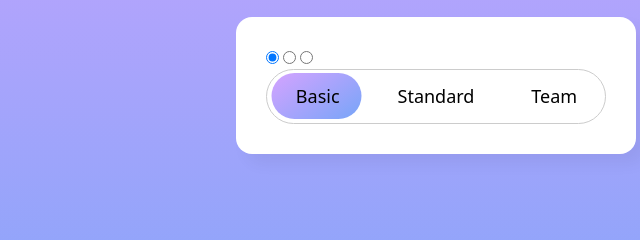
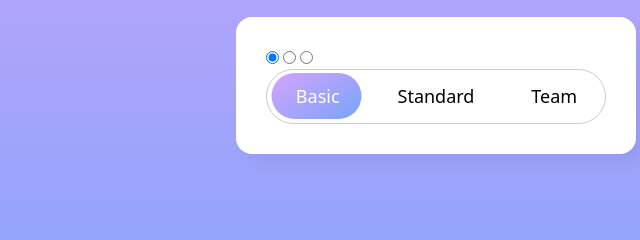
Before and after one commit to erickdc7/animated-pricing-card, a plain HTML site: page index.html in a window 1280 px wide. Both pictures are taken after a click on the radio button "Basic". Shown: the part 315-555 px from the top of the page, 204-844 px from the left. Drawn offline with Linux system fonts and the light colour scheme.

Commit message:
add tab styles

```diff
--- a/assets/css/style.css
+++ b/assets/css/style.css
@@ -43,6 +43,12 @@ header label {
   justify-content: center;
 }
 
+#tab-1:checked ~ header .tab-1,
+#tab-2:checked ~ header .tab-2,
+#tab-3:checked ~ header .tab-3 {
+  color: #fff;
+}
+
 header label:nth-child(2) {
   width: 40%;
 }
```
